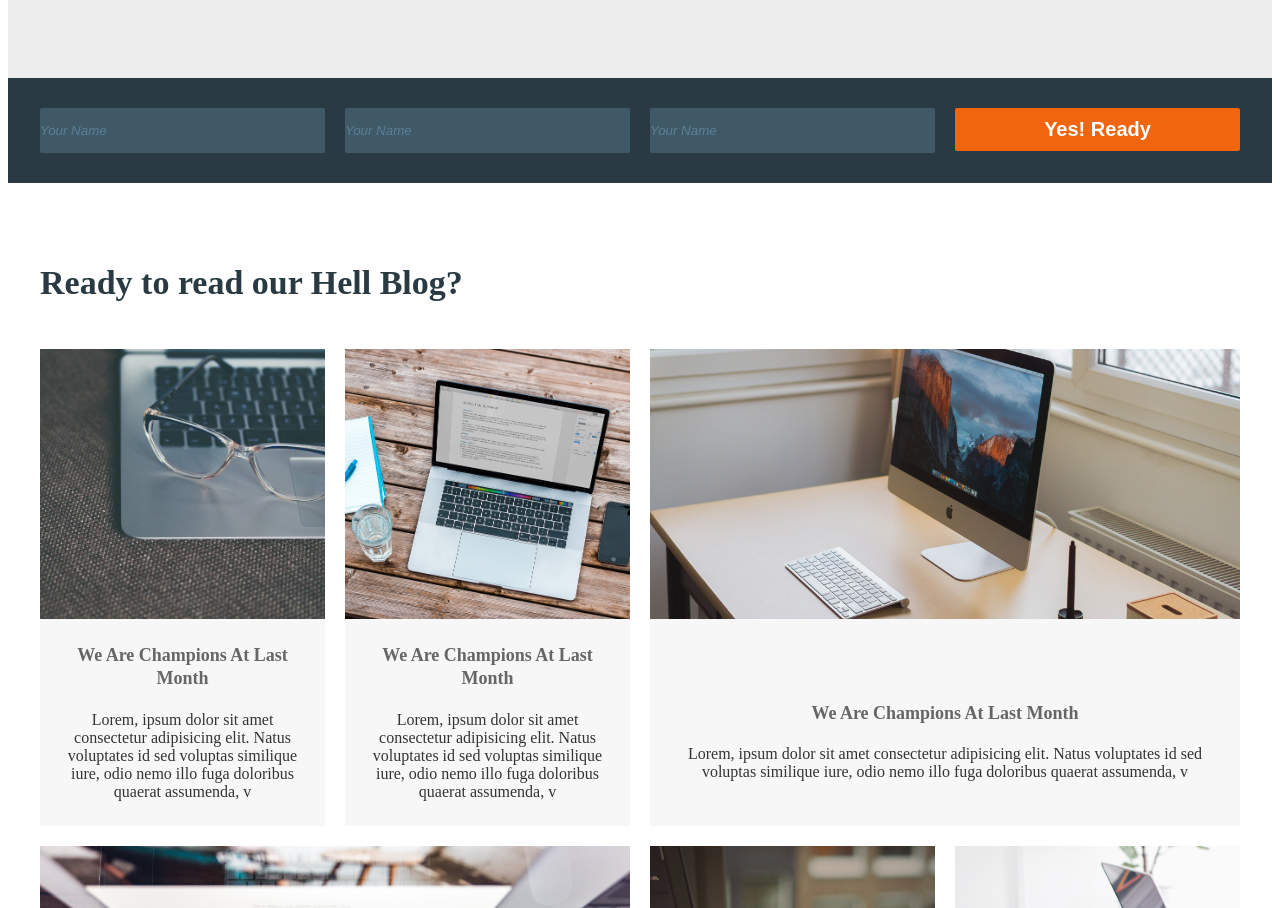
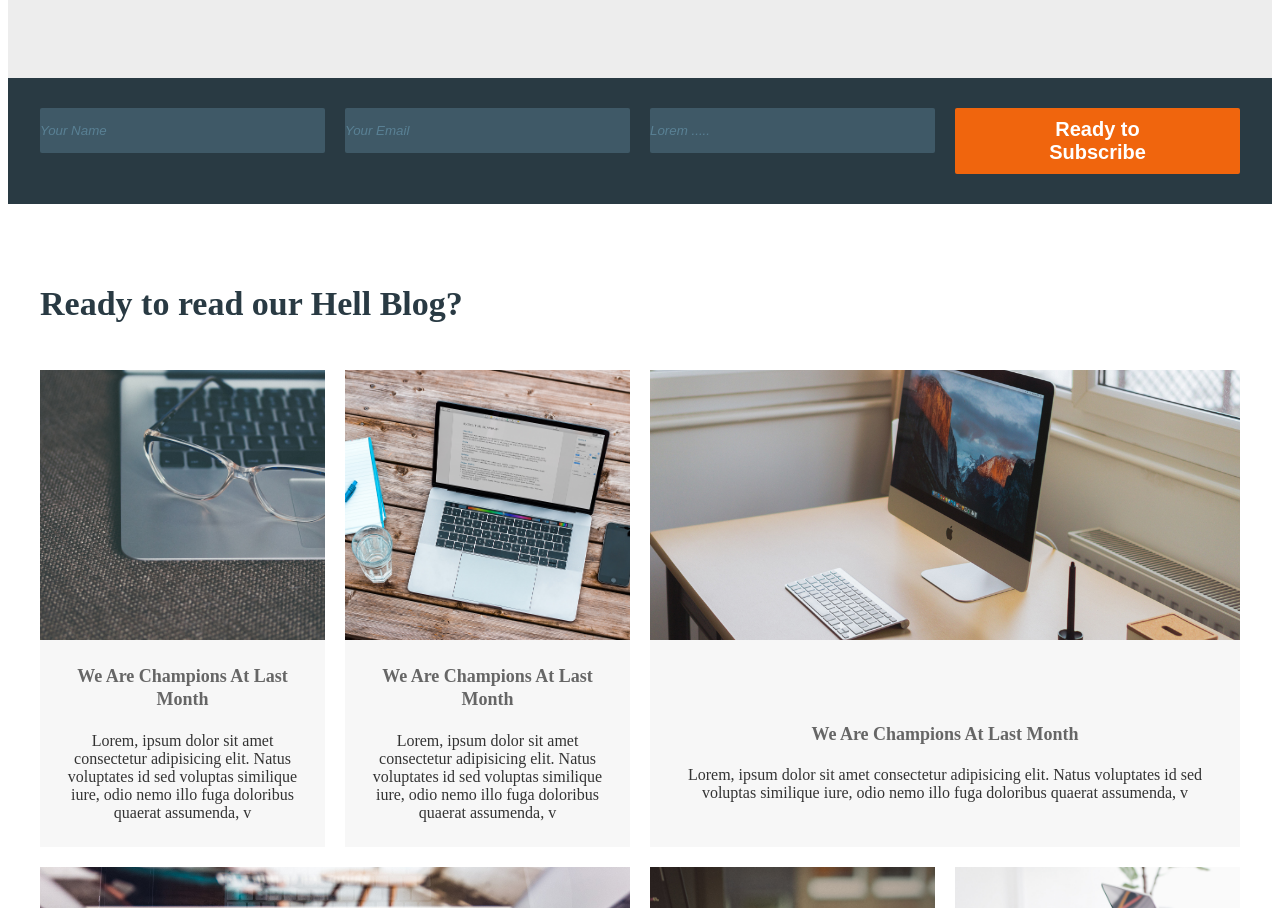
Before and after one commit to DominicBig/Grid-Study-Project, a plain HTML site: page index.html in a window 1280 px wide. Shown: the part 2453-3361 px from the top of the page. Drawn offline with Linux system fonts and the light colour scheme.

Commit message:
changed input placeholder

```diff
--- a/index.html
+++ b/index.html
@@ -69,9 +69,9 @@
     <div class="container">
         <form action="" class="grid">
             <div><input type="text" name="name" placeholder="Your Name" required></div>
-            <div><input type="text" name="name" placeholder="Your Name"></div>
-            <div><input type="text" name="name" placeholder="Your Name"></div>
-            <div> <button class="button">Yes! Ready</button></div>
+            <div><input type="text" name="name" placeholder="Your Email" required></div>
+            <div><input type="text" name="name" placeholder="Lorem ....."></div>
+            <div> <button class="button">Ready to Subscribe</button></div>
         </form>
     </div>
 </section>
```
